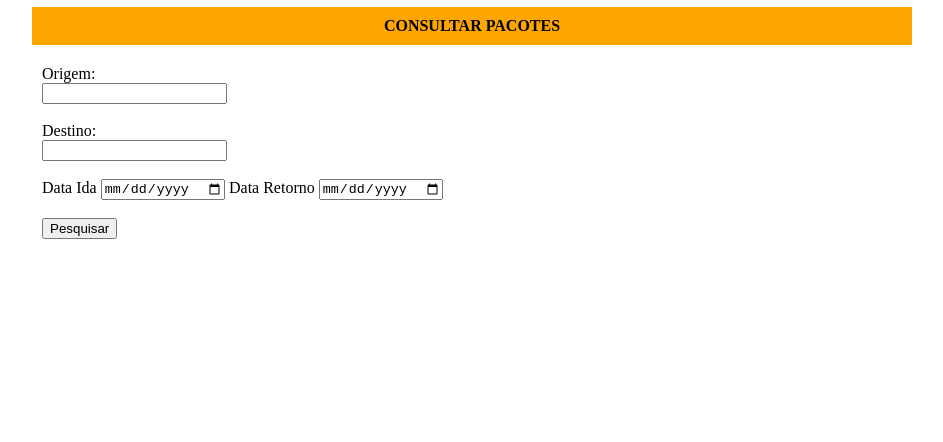
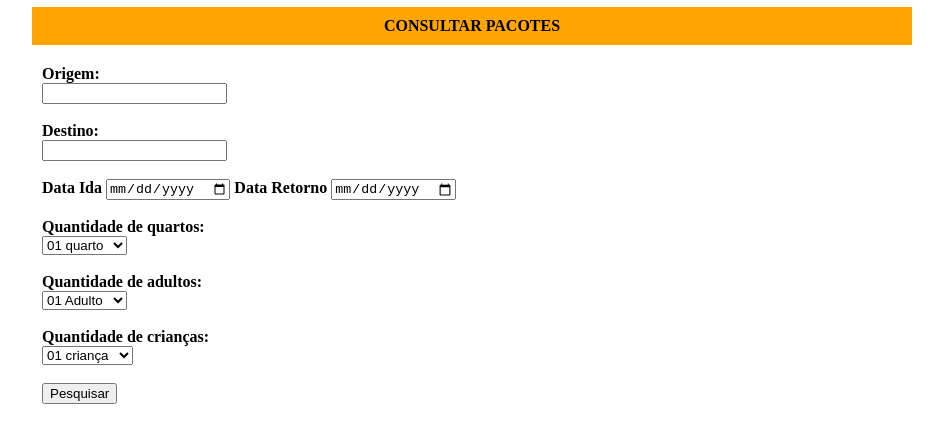
Before and after one commit to projetosMK/JMViagens, a plain HTML site: page busca_pacotes.html in a window 1280 px wide. Shown: the part 140-582 px from the top of the page, without its empty margins (168-1111 px from the left). Drawn offline with Linux system fonts and the light colour scheme.

Commit message:
Add files via upload

```diff
--- a/busca_pacotes.html
+++ b/busca_pacotes.html
@@ -22,10 +22,37 @@
 
 					<td colspan="2" align="justify">
 						<form action="http://191.252.62.149:8080/pweb/salvar.jsp">
-							Origem: <br/><input type="text" name="Nome"></br>
-							</br>Destino: <br/><input type="text" name="Email"></br>
-							</br>Data Ida <input id="date" type="date">
-						    Data Retorno <input id="date" type="date"><br/>
+							<strong>Origem:</strong> <br/><input type="text" name="Nome"></br>
+							</br><strong>Destino:</strong> <br/><input type="text" name="Email"></br>
+							</br><strong>Data Ida </strong><input id="date" type="date">
+						    <strong>Data Retorno</strong> <input id="date" type="date"><br/>
+						   </br> <strong>Quantidade de quartos:</strong> </br>
+					<select>
+						<option>01 quarto</option>
+						<option>02 quartos</option>
+						<option>03 quartos</option>
+						<option>04 quartos</option>
+						<option>05 quartos</option>
+						<option>06 quartos</option>
+					</select></br>
+					</br><strong> <strong>Quantidade de adultos:</strong> </br>
+					<select>
+						<option>01 Adulto</option>
+						<option>02 Adultos</option>
+						<option>03 Adultos</option>
+						<option>04 Adultos</option>
+						<option>05 Adultos</option>
+						<option>06 Adultos</option>
+						</br></select><br/>
+					</br> <strong>Quantidade de crianças:</strong> </br>
+					<select>
+						<option>01 criança</option>
+						<option>02 crianças</option>
+						<option>03 crianças</option>
+						<option>04 crianças</option>
+						<option>05 crianças</option>
+						<option>06 crianças</option>
+					</select><br/>
 							</br><input type="submit"  value="Pesquisar"><br/>
 							</form>
 				</td>
```
